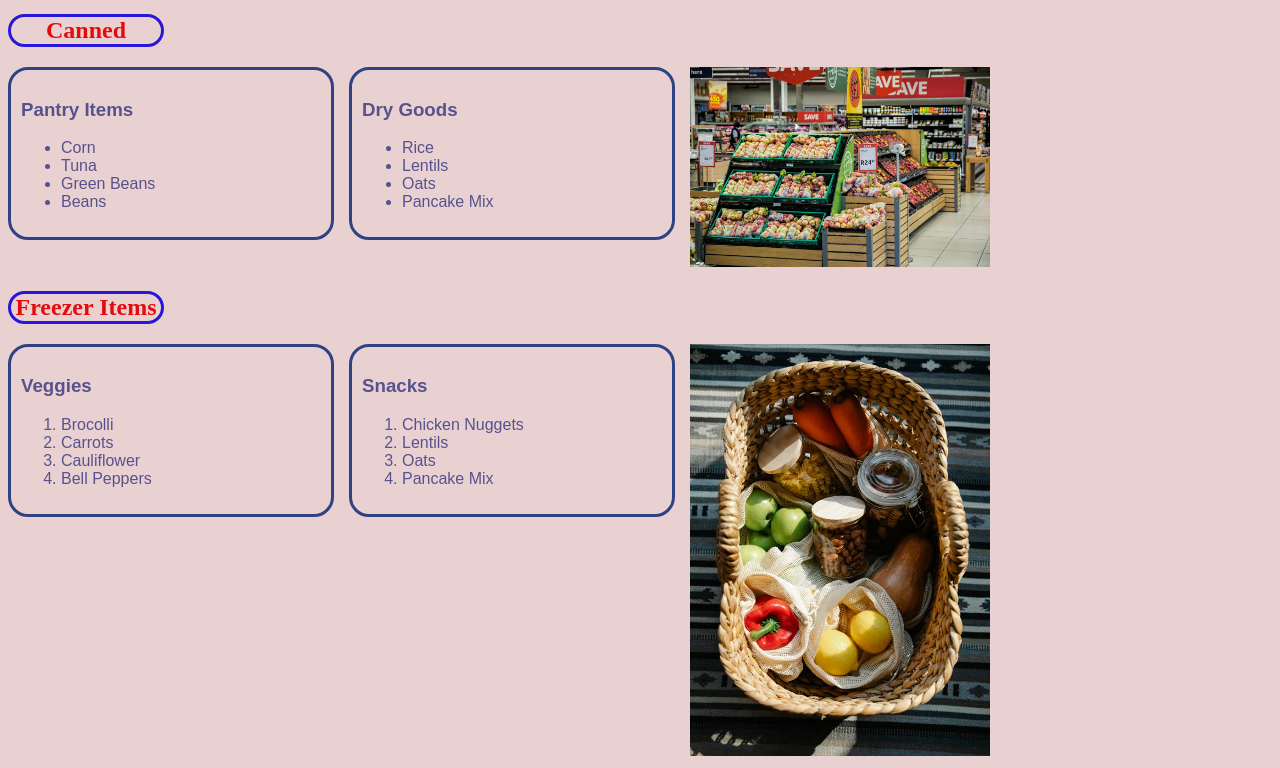
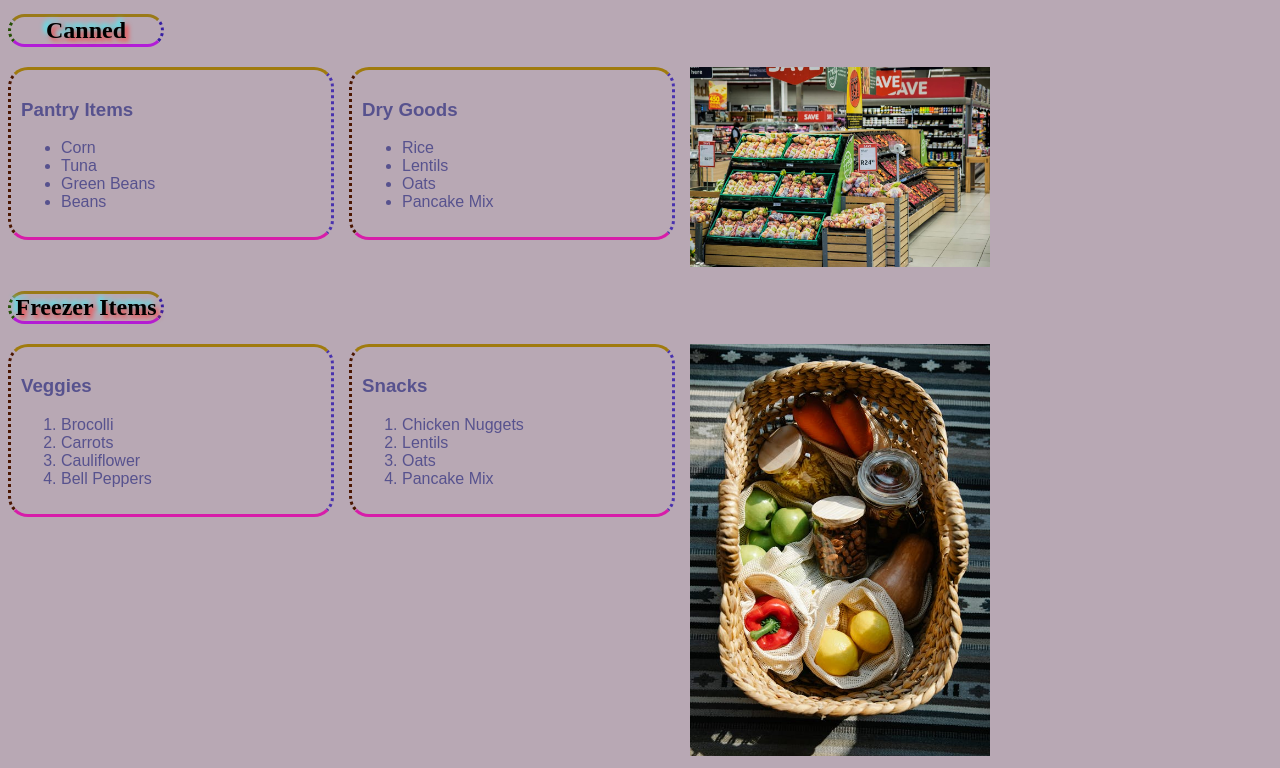
Before and after one commit to M4dave/groceryList, a plain HTML site: page index.html in a window 1280 px wide. Shown: the part 83-851 px from the top of the page. Drawn offline with Linux system fonts and the light colour scheme.

Commit message:
update css

```diff
--- a/style.css
+++ b/style.css
@@ -1,5 +1,5 @@
 body{
-    background-color: hsl(0, 38%, 87%);
+    background-color: hsl(315, 10%, 69%);
 }
 h1 {
     text-align: center;
@@ -13,8 +13,11 @@ h1 {
     border-top: 3px solid hsl(45, 76%, 48%);
 }
 h2{
-    color: hsl(0, 91%, 47%);
-    border: 3px solid hsl(246, 82%, 47%);
+    border-bottom: 3px solid hsl(288, 76%, 48%);
+    border-left: 3px dotted hsl(93, 90%, 16%);
+    border-right: 3px dotted hsl(251, 68%, 38%);
+    border-top: 3px solid hsl(45, 73%, 35%);
+    text-shadow: 3px 3px 5px hsl(0, 100%, 61%), -3px -3px 5px hsl(182, 100%, 61%);
     width: 150px;
     border-radius: 20px;
     text-align: center;
@@ -23,20 +26,24 @@ h2{
 .pantryGoods{
     float: left;
     width: 300px;
-    border: 3px solid hsl(226, 47%, 35%);
+    border-bottom: 3px solid hsl(315, 76%, 48%);
+    border-left: 3px dotted hsl(17, 95%, 15%);
+    border-right: 3px dotted hsl(251, 55%, 44%);
+    border-top: 3px solid hsl(45, 84%, 34%);
     font: 1em;
     font-family: Arial, Helvetica, sans-serif;
     margin-right: 15px;
     padding: 10px;
     border-radius: 20px;
     color: hsl(245, 27%, 44%);
-
-
 }
 .veggiesSnacks{
     float: left;
     width: 300px;
-    border: 3px solid hsl(226, 47%, 35%);
+    border-bottom: 3px solid hsl(315, 76%, 48%);
+    border-left: 3px dotted hsl(17, 95%, 15%);
+    border-right: 3px dotted hsl(251, 55%, 44%);
+    border-top: 3px solid hsl(45, 84%, 34%);
     font-size: 1em;
     font-family: Arial, Helvetica, sans-serif;
     margin-right: 15px;
```
